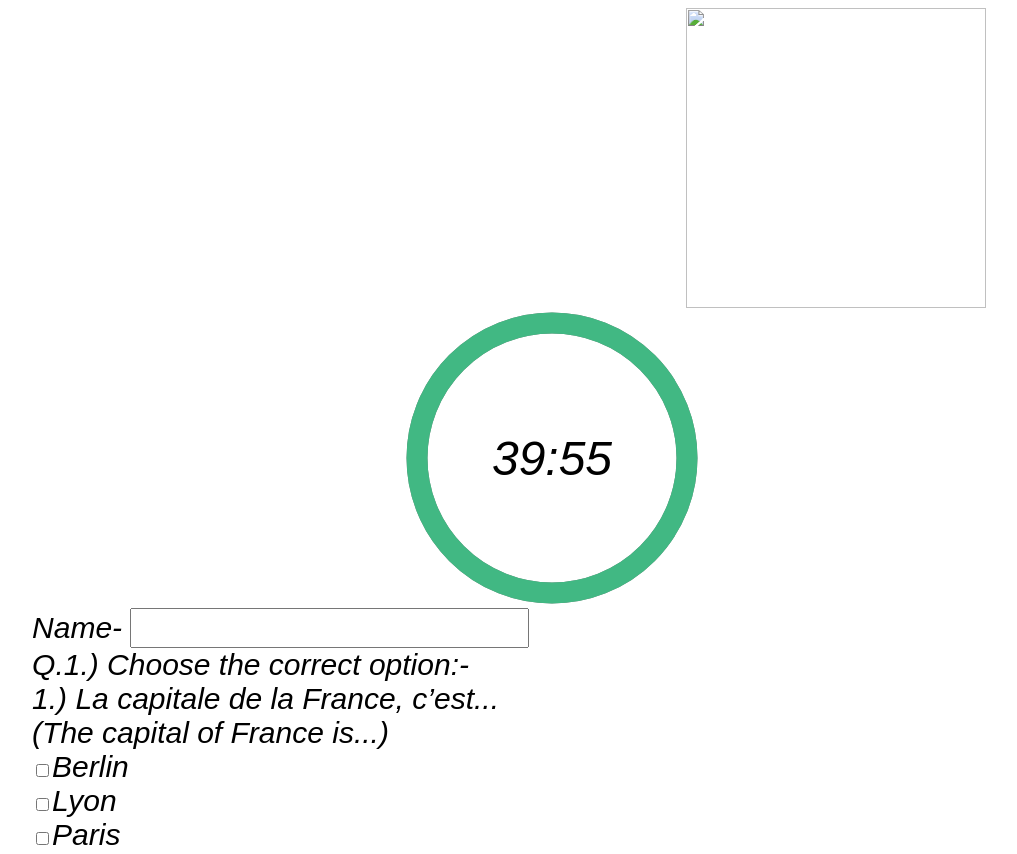
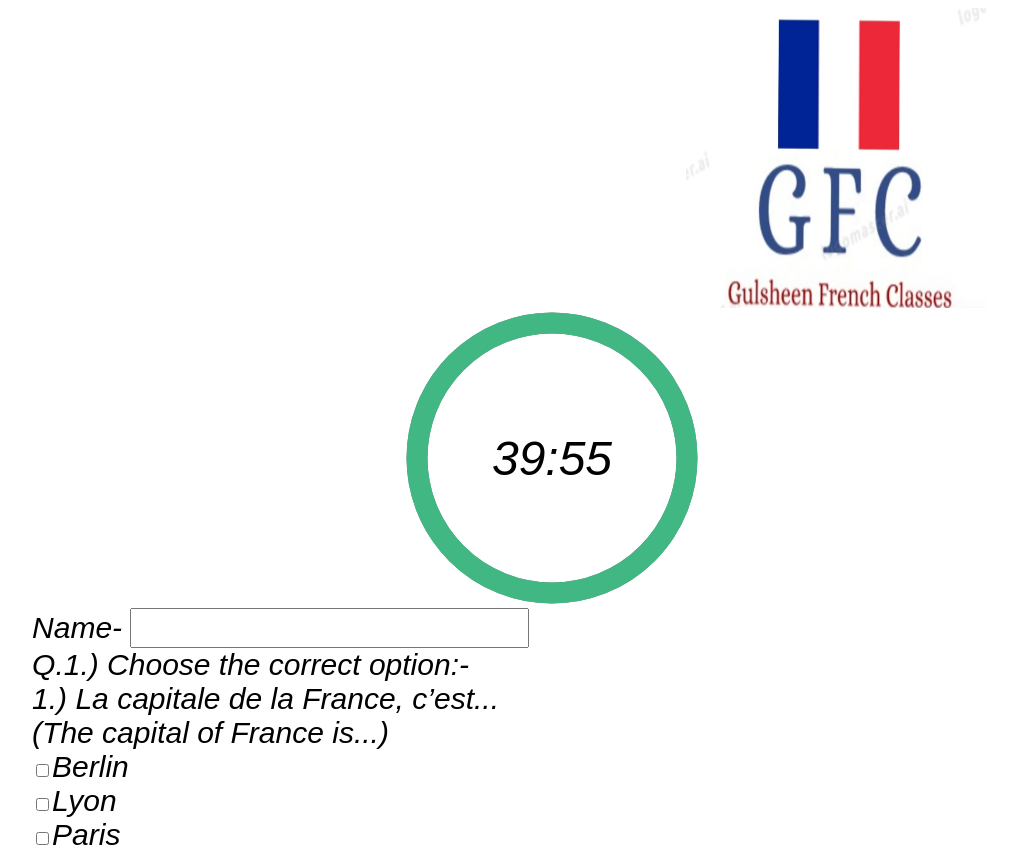
Before and after one commit to Gulsheen1312/frenchTest, a plain HTML site: page index.html in a window 1280 px wide. Shown: the top 854 px of the page, without its empty margins (88-1105 px from the left). Drawn offline with nearby package versions, Linux system fonts and the light colour scheme.

Commit message:
Update index.html

```diff
--- a/index.html
+++ b/index.html
@@ -8,7 +8,7 @@
 </head>
 <link rel="icon" href="favicon.ico">
 <body>
-<img src="IMG_20200725_163554.png" alt="">
+<img src="IMG_20200725_163554.jpg" alt="logo">
   <div id="app"></div>
 
   <form action="mailto:gulsheenkaur123@gmail.com" method="post" enctype="text/plain">
```
